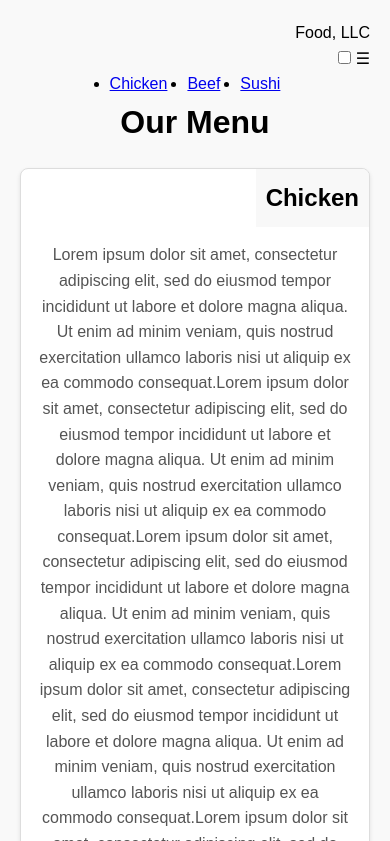
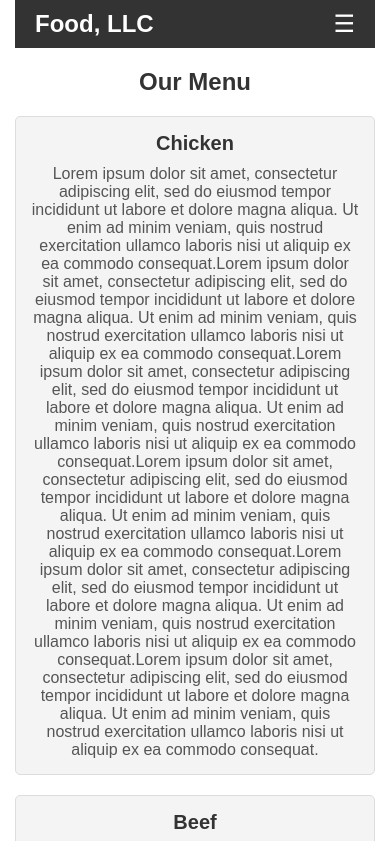
Before and after one commit to MuhammadAli-create-cloud/Module, a plain HTML site: page index.html in a window 390 px wide. Shown: the top 841 px of the page. Drawn offline with Linux system fonts and the light colour scheme.

Commit message:
style.css

```diff
--- a/style.css
+++ b/style.css
@@ -1,111 +1,141 @@
-*{
+body {
     margin: 0;
-    padding: 0;
-    box-sizing: border-box;
+    font-family: Arial, sans-serif;
   }
 
-body {
-    font-family: Arial, sans-serif;
-    line-height: 1.6;
-    background-color: #f9f9f9;
+  .container {
+    max-width: 1200px;
+    margin: 0 auto;
+    padding: 0 15px;
+  }
+
+  .navbar {
     display: flex;
-    justify-content: center;
     align-items: center;
-    min-height: 100vh;
+    justify-content: space-between;
+    background-color: #333; /* Navbar background */
+    padding: 10px 20px;
+    color: white;
+    position: relative;
+  }
+
+  .logo {
+    font-size: 24px;
+    font-weight: bold;
+  }
+
+  /* Hide the default checkbox */
+  .menu-toggle {
+    display: none;
+  }
+
+  /* Menu button (hamburger icon) */
+  .menu-button {
+    display: none;
+    font-size: 24px;
+    color: white;
+    cursor: pointer;
+  }
+
+  /* Menu content (hidden by default) */
+  .menu-content {
+    display: none;
+    position: absolute;
+    top: 60px;
+    left: 0;
+    width: 100%;
+    background-color: #333; /* Ensure menu background matches navbar */
+    z-index: 1000;
+  }
+
+  .menu {
+    list-style: none;
+    padding: 0;
     margin: 0;
   }
 
-.container {
-    text-align: right;
-    padding: 20px;
+  .menu li {
+    margin: 0;
   }
 
+  .menu a {
+    display: block;
+    padding: 10px 20px;
+    text-decoration: none;
+    color: white;
+    background-color: #333; /* Menu item background */
+    border-bottom: 1px solid #575757;
+    transition: background-color 0.3s;
+  }
 
+  .menu a:hover {
+    background-color: #575757; /* Highlighted item background */
+  }
+
+  /* Checkbox toggle logic */
+  .menu-toggle:checked ~ .menu-content {
+    display: block; /* Show menu when checkbox is checked */
+  }
+
+  /* Content Section */
   .menu-header {
     text-align: center;
-    font-size: 2rem;
-    margin-bottom: 20px;
+    margin: 20px 0;
+    font-size: 24px;
+    color: #333;
   }
 
-.menu {
-    display: flex;
-    flex-wrap: wrap;
-    gap: 20px;
-    justify-content: center;
+  /* Grid for Menu Items */
+  .menu-details {
+    display: grid;
+    gap: 20px; /* Spacing between grid items */
+    margin: 20px 0;
+    grid-template-columns: repeat(3, 1fr); /* Default: 3 columns */
   }
 
   .menu-item {
-    flex: 1 1 calc(33.333% - 40px);
-    max-width: calc(33.333% - 40px);
-    background: #fff;
-    border: 1px solid #ddd;
-    border-radius: 8px;
-    overflow: hidden;
-    box-shadow: 0 2px 4px rgba(0, 0, 0, 0.1);
-    transition: transform 0.3s, box-shadow 0.3s;
-}
-
-.menu-item:hover {
-    transform: translateY(-5px);
-    box-shadow: 0 4px 8px rgba(0, 0, 0, 0.2);
+    background-color: #f4f4f4; /* Box background */
+    border: 1px solid #ddd; /* Border for separation */
+    padding: 15px;
+    border-radius: 5px;
+    text-align: center;
   }
 
   .menu-item h3 {
-    background: #f8f8f8;
     margin: 0;
-    padding: 10px;
-    font-size: 1.5rem;
-    display: inline-block;
-}
-
-.menu-item.chicken h3 {
-    background-color: #f8b9b9;
-
-}
-
-.menu-item.beef h3 {
-    background-color: #e57373;
-}
-
-.menu-item.sushi h3 {
-    background-color: #ffe4b5;
-
+    font-size: 20px;
+    color: #333;
   }
 
   .menu-item p {
-    text-align: center;
-    padding: 15px;
-    font-size: 1rem;
+    margin: 10px 0 0;
     color: #555;
   }
 
-@media (max-width: 972px) {
+  /* Responsive Styles */
+  @media (max-width: 1024px) {
+    .menu-details {
+      grid-template-columns: repeat(2, 1fr); /* 2 columns on medium screens */
+    }
+  }
+
+  @media (max-width: 550px) {
+    .menu-button {
+      display: block; /* Show menu button on small screens */
+    }
+
+    .menu-content {
+      display: none; /* Hide menu content by default */
+    }
+
+    .menu-details {
+      grid-template-columns: 1fr; /* 1 column on small screens */
+    }
+  }@media (max-width: 972px) {
     .menu-item {
         flex: 1 1 calc(50% - 10px);
         max-width: calc(100% - 20px);
+
+
     }
 }
-
-
-@media (max-width: 767px) {
-    .menu-item {
-        flex: 1 1 100%;
-        max-width: 100%;
-    }
-}
-
-@media only screen and (min-width: 768px) {
-    .desktop {
-        display: col-lg-4 col-md-12 col-sd-12;
-    }
-    .mobile, .tablet {
-        display: block;
-    }
-}
-
-element{
-columns: col-lg-4 col-md-6 col-sd-12;
-columns: col-lg-4 col-md-6 col-sd-12;
-columns: col-lg-4 col-md-12 col-sd-12;
-
-}
```
Lines whose indentation alone changed are shown as unchanged.
